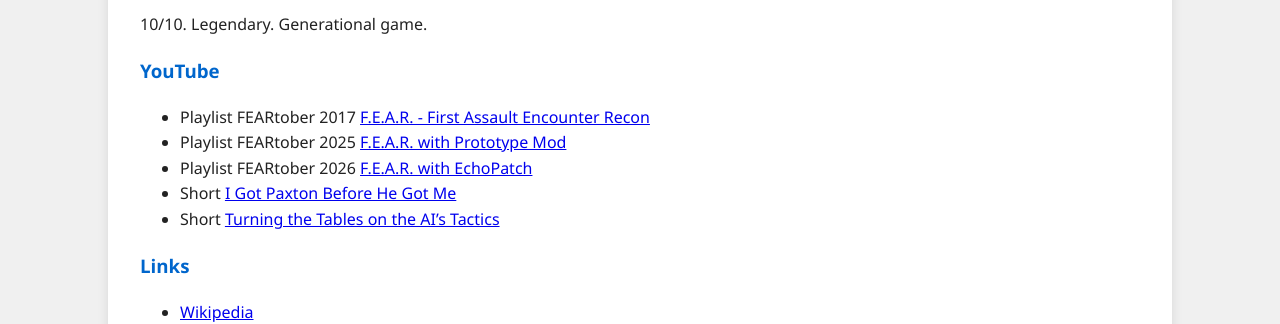
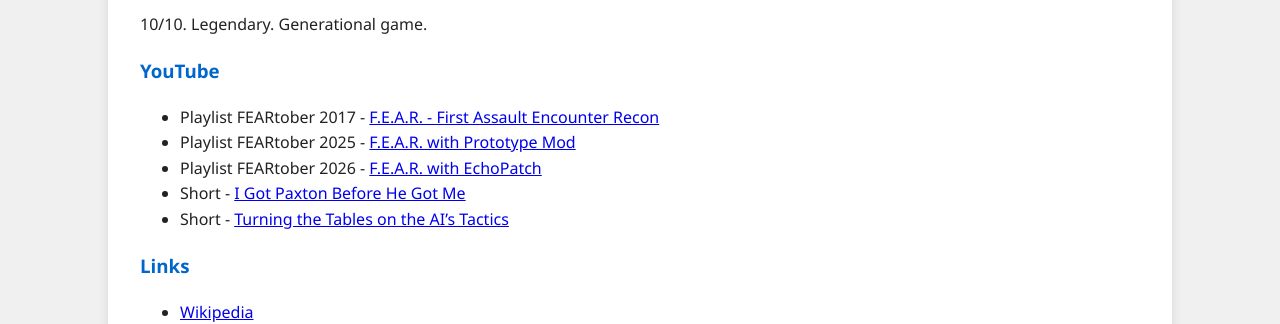
Before and after one commit to elizibar/elizibar.github.io, a Jekyll site: the page built from feartober/fear.md, in a window 1280 px wide. Shown: the part 1275-1599 px from the top of the page. Built offline with Jekyll 4.4.1, drawn with Linux system fonts in a browser that asks for light colours.

```diff
--- a/feartober/fear.md
+++ b/feartober/fear.md
@@ -34,11 +34,11 @@ Though there are some setup issues I forget about until the game has trouble sta
 
 ### YouTube
 
-- Playlist FEARtober 2017 [F.E.A.R. - First Assault Encounter Recon](https://www.youtube.com/playlist?list=PL-oNO4nnzhsVnLb2xR27zcC1PdzCHODa6)
-- Playlist FEARtober 2025 [F.E.A.R. with Prototype Mod](https://www.youtube.com/playlist?list=PL-oNO4nnzhsVwIS1LORv--GFqHAgCUQZw)
-- Playlist FEARtober 2026 [F.E.A.R. with EchoPatch](https://www.youtube.com/playlist?list=PLI6uRUx_KXNI)
-- Short [I Got Paxton Before He Got Me](https://youtube.com/shorts/CWpq46toQr0)
-- Short [Turning the Tables on the AI's Tactics](https://youtube.com/shorts/psvtuC7ogCM)
+- Playlist FEARtober 2017 - [F.E.A.R. - First Assault Encounter Recon](https://www.youtube.com/playlist?list=PL-oNO4nnzhsVnLb2xR27zcC1PdzCHODa6)
+- Playlist FEARtober 2025 - [F.E.A.R. with Prototype Mod](https://www.youtube.com/playlist?list=PL-oNO4nnzhsVwIS1LORv--GFqHAgCUQZw)
+- Playlist FEARtober 2026 - [F.E.A.R. with EchoPatch](https://www.youtube.com/playlist?list=PLI6uRUx_KXNI)
+- Short - [I Got Paxton Before He Got Me](https://youtube.com/shorts/CWpq46toQr0)
+- Short - [Turning the Tables on the AI's Tactics](https://youtube.com/shorts/psvtuC7ogCM)
 
 ### Links
 
```
